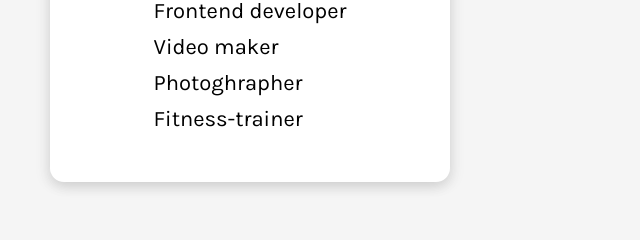
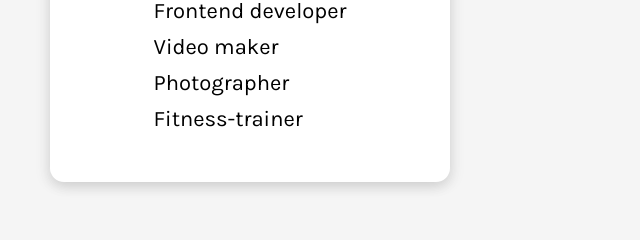
Before and after one commit to dianakhnizova/My-cv, a website: page home/home.html in a window 1280 px wide. Shown: the part 1159-1399 px from the top of the page, 146-786 px from the left. Drawn offline with Linux system fonts and the light colour scheme; files that its build step writes are made by us from their sources; a web font is replaced by a local one.

Commit message:
style: fix word - photographer

```diff
--- a/home/home.html
+++ b/home/home.html
@@ -90,7 +90,7 @@
             <ul class="skills-list">
               <li class="skills-item">Frontend developer</li>
               <li class="skills-item">Video maker</li>
-              <li class="skills-item">Photoghrapher</li>
+              <li class="skills-item">Photographer</li>
               <li class="skills-item">Fitness-trainer</li>
             </ul>
           </div>
```
